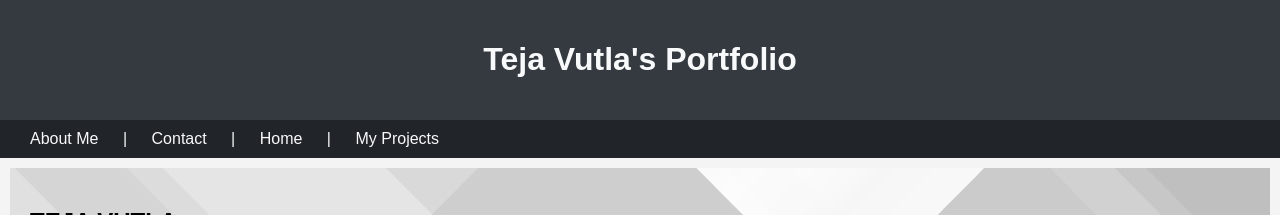
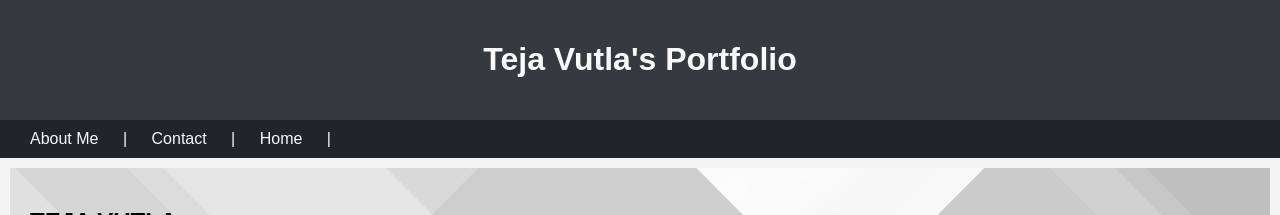
Before and after one commit to TejaVutla296/Portfolio, a plain HTML site: page index.html in a window 1280 px wide. Shown: the top 215 px of the page. Drawn offline with Linux system fonts and the light colour scheme.

Commit message:
Update index.html

```diff
--- a/index.html
+++ b/index.html
@@ -75,7 +75,7 @@
         <a href="about.html">About Me</a> |
         <a href="contact.html">Contact</a> |
         <a href="#home">Home</a> |
-        <a href="https://iplwinprobpredictor-1.onrender.com">My Projects</a>
+<!--         <a href="https://iplwinprobpredictor-1.onrender.com">My Projects</a> -->
     </nav>
 
     <section class="home">
```
